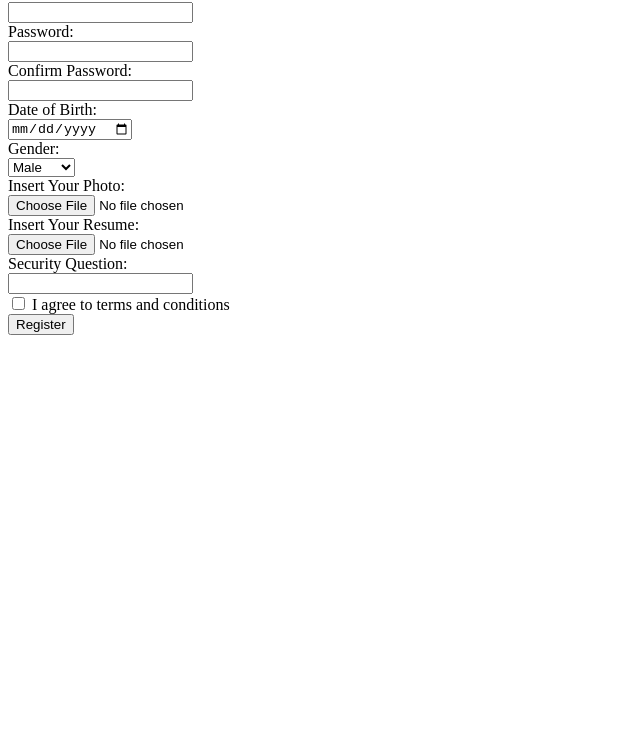
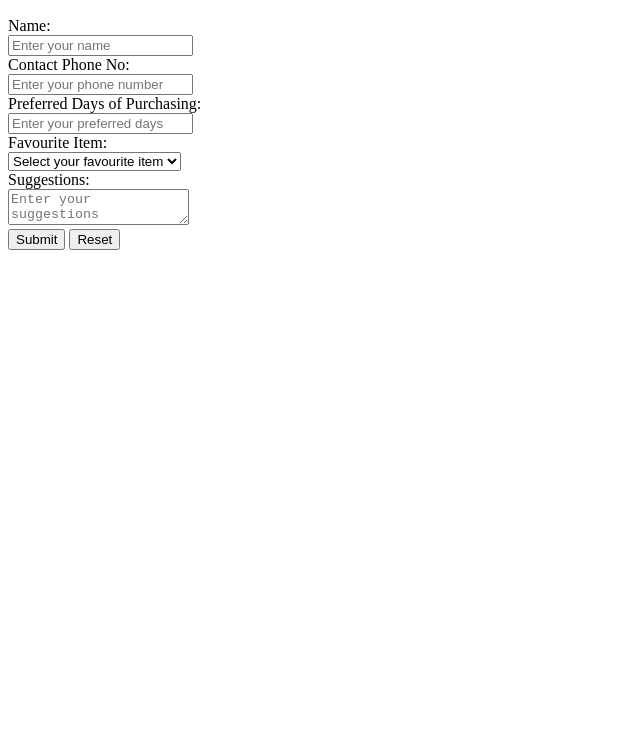
Before and after one commit to Ramya-talatam/Java-FS11-Assignment-8, a plain HTML site: page index.html in a window 1280 px wide. Shown: the part 63-800 px from the top of the page, without its empty margins (0-640 px from the left). Drawn offline with Linux system fonts and the light colour scheme.

Commit message:
Update index.html

```diff
--- a/index.html
+++ b/index.html
@@ -3,46 +3,35 @@
 <head>
 <meta charset="UTF-8">
 <meta name="viewport" content="width=device-width, initial-scale=1.0">
-<title>Signup Form</title>
+<title>Customer Information Form</title>
 </head>
 <body>
+<h1>Sign Up</h1>
+<form action="#" method="post">
+  <label for="name">Name:</label><br>
+  <input type="text" id="name" name="name" placeholder="Enter your name" required><br>
 
-<form action="#" method="post" enctype="multipart/form-data">
-  <label for="name">Name:</label><br>
-  <input type="text" id="name" name="name" required><br>
+  <label for="phone">Contact Phone No:</label><br>
+  <input type="tel" id="phone" name="phone" placeholder="Enter your phone number" required><br>
 
-  <label for="email">Email:</label><br>
-  <input type="email" id="email" name="email" required><br>
+  <label for="days">Preferred Days of Purchasing:</label><br>
+  <input type="text" id="days" name="days" placeholder="Enter your preferred days" required><br>
 
-  <label for="password">Password:</label><br>
-  <input type="password" id="password" name="password" required><br>
-
-  <label for="confirm_password">Confirm Password:</label><br>
-  <input type="password" id="confirm_password" name="confirm_password" required><br>
-
-  <label for="dob">Date of Birth:</label><br>
-  <input type="date" id="dob" name="dob" required><br>
-
-  <label for="gender">Gender:</label><br>
-  <select id="gender" name="gender" required>
-    <option value="male">Male</option>
-    <option value="female">Female</option>
-    <option value="other">Other</option>
+  <label for="item">Favourite Item:</label><br>
+  <select id="item" name="item" required>
+    <option value="" disabled selected>Select your favourite item</option>
+    <option value="Groceries">Groceries</option>
+    <option value="Electronics">Electronics</option>
+    <option value="Clothing">Clothing</option>
+    <option value="Home Appliances">Home Appliances</option>
+    <!-- Add more options as needed -->
   </select><br>
 
-  <label for="photo">Insert Your Photo:</label><br>
-  <input type="file" id="photo" name="photo" accept="image/*" required><br>
+  <label for="suggestions">Suggestions:</label><br>
+  <textarea id="suggestions" name="suggestions" placeholder="Enter your suggestions"></textarea><br>
 
-  <label for="resume">Insert Your Resume:</label><br>
-  <input type="file" id="resume" name="resume" accept=".pdf,.doc,.docx" required><br>
-
-  <label for="security_question">Security Question:</label><br>
-  <input type="text" id="security_question" name="security_question" required><br>
-
-  <input type="checkbox" id="terms" name="terms" required>
-  <label for="terms">I agree to terms and conditions</label><br>
-
-  <input type="submit" value="Register">
+  <input type="submit" value="Submit">
+  <input type="reset" value="Reset">
 </form>
 
 </body>
```
